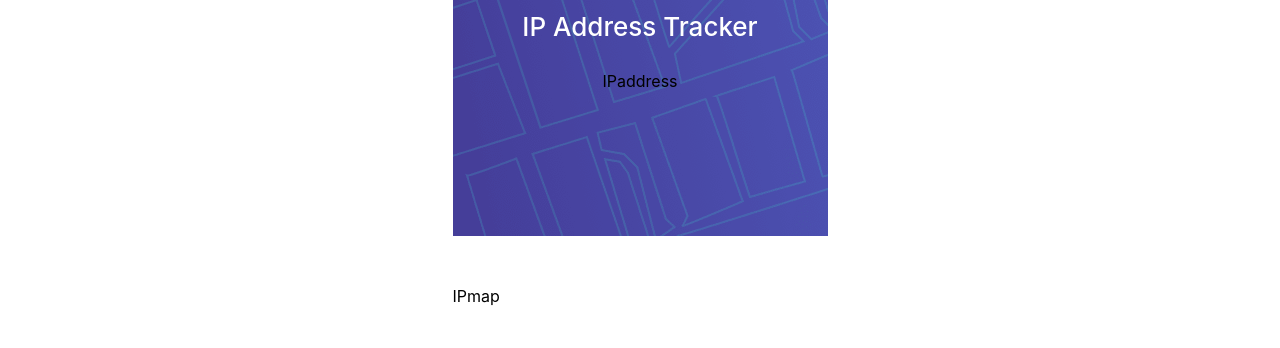
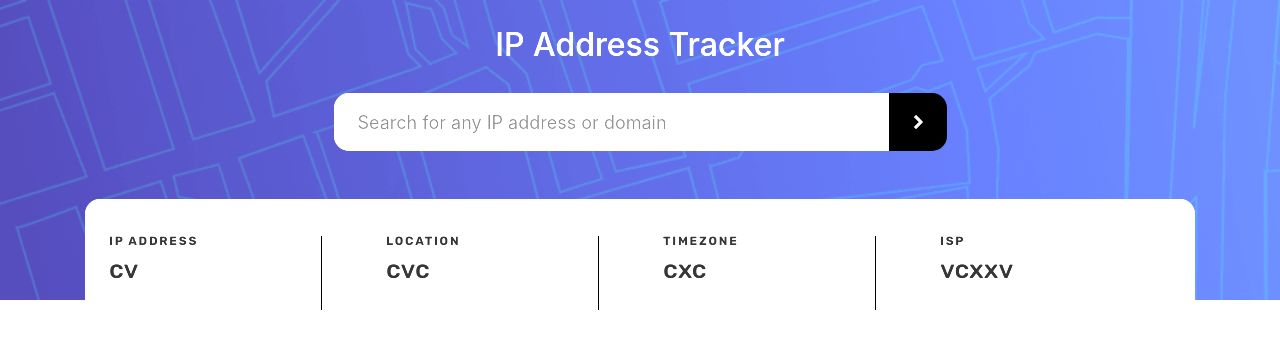
Before and after one commit to Gvantsa-1/ip-adress-tracker-react-ts, a React (Create React App) app: page / in a window 1280 px wide. Shown: the top 348 px of the page. Built offline with nearby package versions, Linux system fonts and the light colour scheme.

Commit message:
some part of pr

```diff
--- a/src/App.tsx
+++ b/src/App.tsx
@@ -17,23 +17,26 @@ function App() {
   );
 }
 const Container = styled.div`
-  min-width: 375px;
-  width: 100%;
   min-height: 828px;
   flex-direction: column;
 `;
 const BGimage = styled.div`
   background-image: url(${bgImage});
+  background-size: cover;
   background-repeat: no-repeat;
-  width: 100%;
+  width: 100vw;
   height: 300px;
   text-align: center;
   padding: 25px 0 0 0;
+  filter: brightness(1.25);
 `;
 const Title = styled.h2`
   font-weight: 500;
   font-size: 26px;
   color: #ffffff;
   margin-bottom: 29px;
+  @media only screen and (min-width: 675px) {
+    font-size: 32px;
+  }
 `;
 export default App;
--- a/src/components/IPaddress.tsx
+++ b/src/components/IPaddress.tsx
@@ -1,5 +1,103 @@
 import React from "react";
+import styled from "styled-components";
 
 export const IPaddress = () => {
-  return <div>IPaddress</div>;
+  return (
+    <Container>
+      <IpAddress>
+        <h3>IP Address</h3>
+        <h2>cv</h2>
+      </IpAddress>
+      <Location>
+        <h3>Location</h3>
+        <h2>cvc</h2>
+      </Location>
+      <Timezone>
+        <h3>Timezone</h3>
+        <h2>cxc</h2>
+      </Timezone>
+      <Isp>
+        <h3>ISP</h3>
+        <h2>vcxxv</h2>
+      </Isp>
+    </Container>
+  );
 };
+const Container = styled.div`
+  width: 327px;
+  height: 294px;
+  border-radius: 15px;
+  background-color: #ffffff;
+  margin: 24px auto;
+  padding: 26px 24px;
+  h3 {
+    margin-bottom: 7px;
+    font-weight: 700;
+    font-size: 10px;
+    color: #2c2c2c;
+    line-height: 11.85px;
+    font-family: "Rubik", sans-serif;
+    text-transform: uppercase;
+    opacity: 0.5px;
+    letter-spacing: 1.75px;
+
+    @media only screen and (min-width: 675px) {
+      font-size: 12px;
+    }
+  }
+  h2 {
+    font-weight: 500;
+    font-size: 20px;
+    line-height: 24px;
+    color: #2c2c2c;
+    font-family: "Rubik", sans-serif;
+
+    @media only screen and (min-width: 675px) {
+      font-size: 26px;
+      line-height: 30px;
+    }
+  }
+  @media only screen and (min-width: 675px) {
+    width: 448px;
+    margin: 48px auto;
+  }
+  @media only screen and (min-width: 975px) {
+    width: 1110px;
+    height: 161px;
+    display: flex;
+    align-items: row;
+    flex-direction: start;
+    text-align: start;
+    padding-top: 37px;
+  }
+`;
+const IpAddress = styled.div`
+  margin-bottom: 24px;
+  @media only screen and (min-width: 975px) {
+    width: 213px;
+    margin-right: 64px;
+    border-right: 1px solid #000000;
+  }
+`;
+const Location = styled.div`
+  margin-bottom: 24px;
+  @media only screen and (min-width: 975px) {
+    width: 213px;
+    margin-right: 64px;
+    border-right: 1px solid #000000;
+  }
+`;
+const Timezone = styled.div`
+  margin-bottom: 24px;
+  @media only screen and (min-width: 975px) {
+    width: 213px;
+    margin-right: 64px;
+    border-right: 1px solid #000000;
+  }
+`;
+const Isp = styled.div`
+  margin-bottom: 24px;
+  @media only screen and (min-width: 975px) {
+    width: 213px;
+  }
+`;
--- a/src/components/IPmap.tsx
+++ b/src/components/IPmap.tsx
@@ -1,5 +1,5 @@
 import React from "react";
 
 export const IPmap = () => {
-  return <div>IPmap</div>;
+  return <div></div>;
 };
--- a/src/components/IPtracker.tsx
+++ b/src/components/IPtracker.tsx
@@ -1,6 +1,64 @@
 import React from "react";
 import styled from "styled-components";
+import trackerLogo from "../assets/icon-arrow.svg";
+
 export const IPtracker = () => {
-  return <Container></Container>;
+  return (
+    <InputBox>
+      <Input placeholder="Search for any IP address or domain" />
+      <Button>
+        <BtnLogo />
+      </Button>
+    </InputBox>
+  );
 };
-const Container = styled.div``;
+const InputBox = styled.div`
+  display: flex;
+  justify-content: center;
+  align-items: center;
+`;
+const Input = styled.input`
+  background-color: #ffffff;
+  color: #2c2c2c;
+  font-size: 18px;
+  width: 269px;
+  height: 58px;
+  border-top-left-radius: 15px;
+  border-bottom-left-radius: 15px;
+  cursor: pointer;
+  padding: 18px 24px;
+  &::placeholder {
+    visibility: hidden;
+  }
+  @media only screen and (min-width: 675px) {
+    width: 390px;
+  }
+  @media only screen and (min-width: 975px) {
+    &::placeholder {
+      visibility: visible;
+    }
+    width: 555px;
+  }
+`;
+const Button = styled.button`
+  width: 58px;
+  height: 58px;
+  border-top-right-radius: 15px;
+  border-bottom-right-radius: 15px;
+  background-color: #000000;
+  display: flex;
+  justify-content: center;
+  align-items: center;
+  transition: all 0.5s linear;
+  cursor: pointer;
+  &:hover {
+    background-color: #3f3f3f;
+  }
+`;
+const BtnLogo = styled.div`
+  background-image: url(${trackerLogo});
+  width: 10px;
+  height: 15px;
+  background-repeat: no-repeat;
+  cursor: pointer;
+`;
--- a/src/index.css
+++ b/src/index.css
@@ -5,11 +5,7 @@ body {
     sans-serif;
   -webkit-font-smoothing: antialiased;
   overflow: hidden;
-  width: 100vw;
   height: 100vh;
-  display: flex;
-  justify-content: center;
-  align-items: center;
   -moz-osx-font-smoothing: grayscale;
   font-family: 'Rubik', sans-serif;
 }
```
Also changed, not shown: src/assets/Combined Shape.svg (added).
